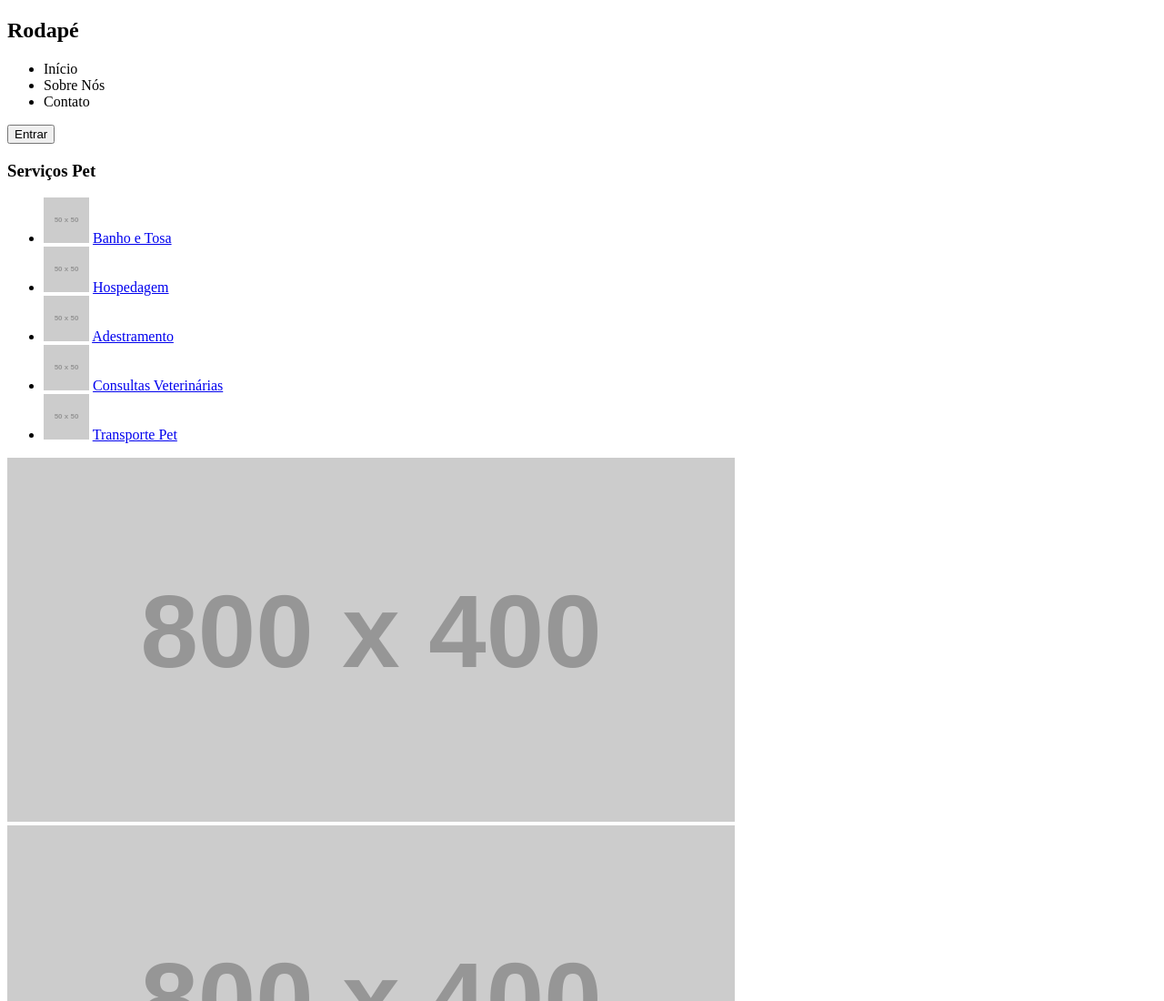
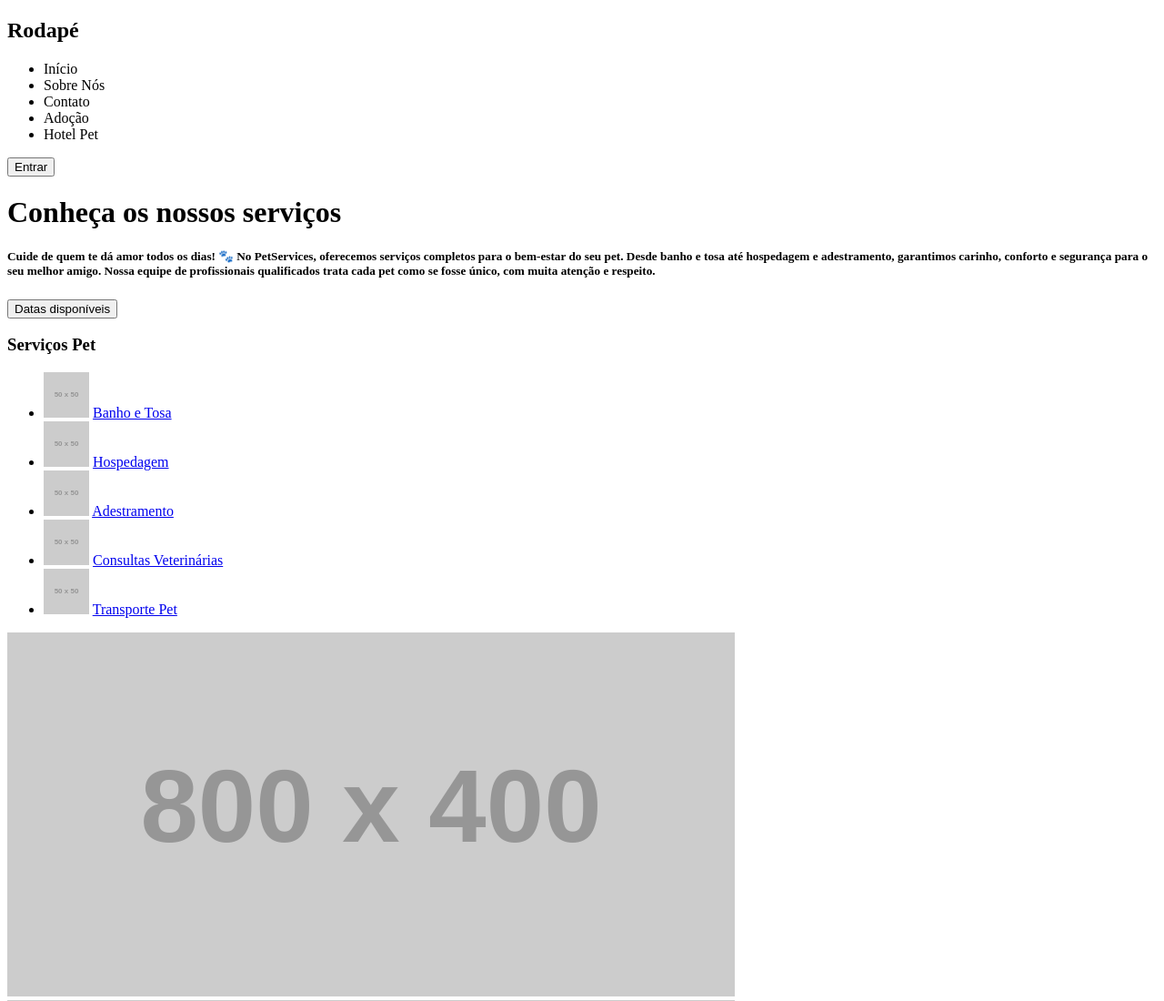
Before and after one commit to Carloshee12/Pet_Service, a plain HTML site: page pagina_inicial.html in a window 1280 px wide. Shown: the top 1100 px of the page at 91% size. Drawn offline with Linux system fonts and the light colour scheme; placeholder pictures from the web are drawn by us.

Commit message:
Update pagina_inicial.html

```diff
--- a/pagina_inicial.html
+++ b/pagina_inicial.html
@@ -3,7 +3,7 @@
 <head>
     <meta charset="UTF-8">
     <meta name="viewport" content="width=device-width, initial-scale=1.0">
-    <title>Rodapé e Footer</title>
+    <title>Pet Service</title>
 </head>
 <body>
 
@@ -13,9 +13,20 @@
         <ul>
             <li>Início <a href="inicio.html"></a></li>
             <li>Sobre Nós<a href="sobre.html"></a></li>
-            <li>Contato <a href="contato.html"></a></li>
+            <li>Contato <a href="contato"></a></li>
+            <li>Adoção <a href="Adoção"></a></li>
+            <li>Hotel Pet <a href="Hotel Pet"></a></li>
         </ul>
         <button>Entrar</button>
+    </div>
+
+    <div>
+        <h1>Conheça os nossos serviços</h1>
+        <h5>Cuide de quem te dá amor todos os dias! 🐾
+            No PetServices, oferecemos serviços completos para o bem-estar do seu pet. Desde banho e tosa até hospedagem e adestramento, garantimos carinho, conforto e segurança para o seu melhor amigo. Nossa equipe de profissionais qualificados trata cada pet como se fosse único, com muita atenção e respeito.
+            </h5>
+
+            <button>Datas disponíveis</button>
     </div>
 
         <h3>Serviços Pet</h3>
```
